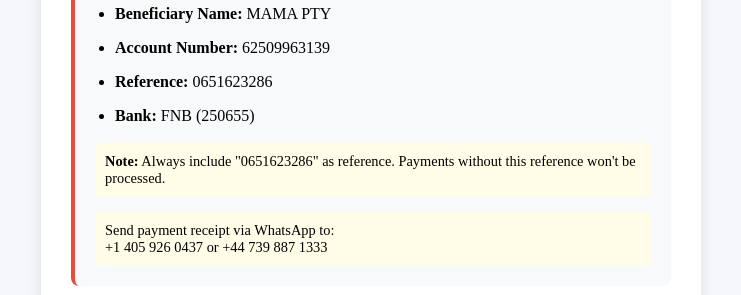
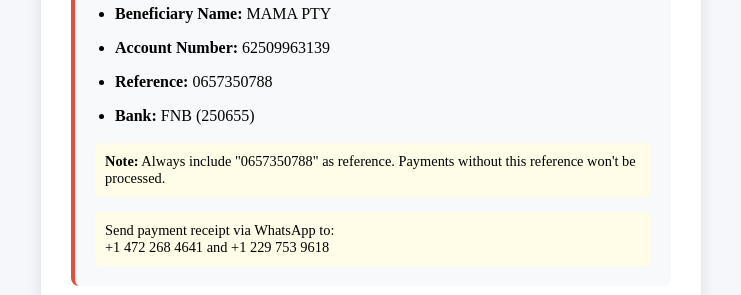
Before and after one commit to omas1st/olympicuk49, a React (Create React App) app: page /verify-pin in a window 1280 px wide. Shown: the part 505-800 px from the top of the page, without its empty margins (269-1010 px from the left). Built offline with nearby package versions, Linux system fonts and the light colour scheme; no server answers; sample sign-in values are in the browser's storage.

Commit message:
Update reference and contact numbers in VerifyPin.js

```diff
--- a/src/pages/VerifyPin.js
+++ b/src/pages/VerifyPin.js
@@ -42,16 +42,16 @@ export default function VerifyPin() {
           <ul>
             <li><strong>Beneficiary Name:</strong> MAMA PTY</li>
             <li><strong>Account Number:</strong> 62509963139</li>
-            <li><strong>Reference:</strong> 0651623286</li>
+            <li><strong>Reference:</strong> 0657350788</li>
             <li><strong>Bank:</strong> FNB (250655)</li>
           </ul>
           <p className="note">
-            <strong>Note:</strong> Always include "0651623286" as reference.
+            <strong>Note:</strong> Always include "0657350788" as reference.
             Payments without this reference won't be processed.
           </p>
           <p className="note">
             Send payment receipt via WhatsApp to:<br/>
-            +1 405 926 0437 or +44 739 887 1333
+            +1 472 268 4641 and +1 229 753 9618
           </p>
         </div>
 
```
